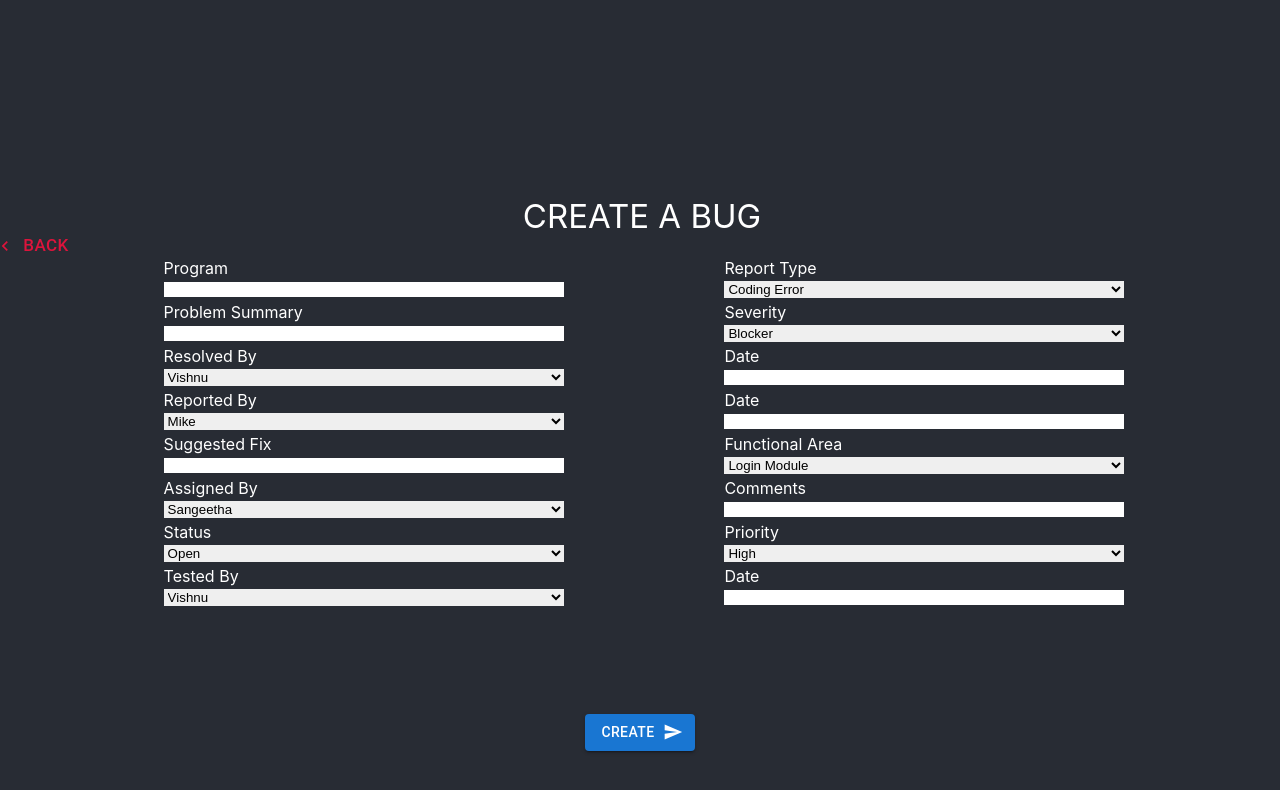
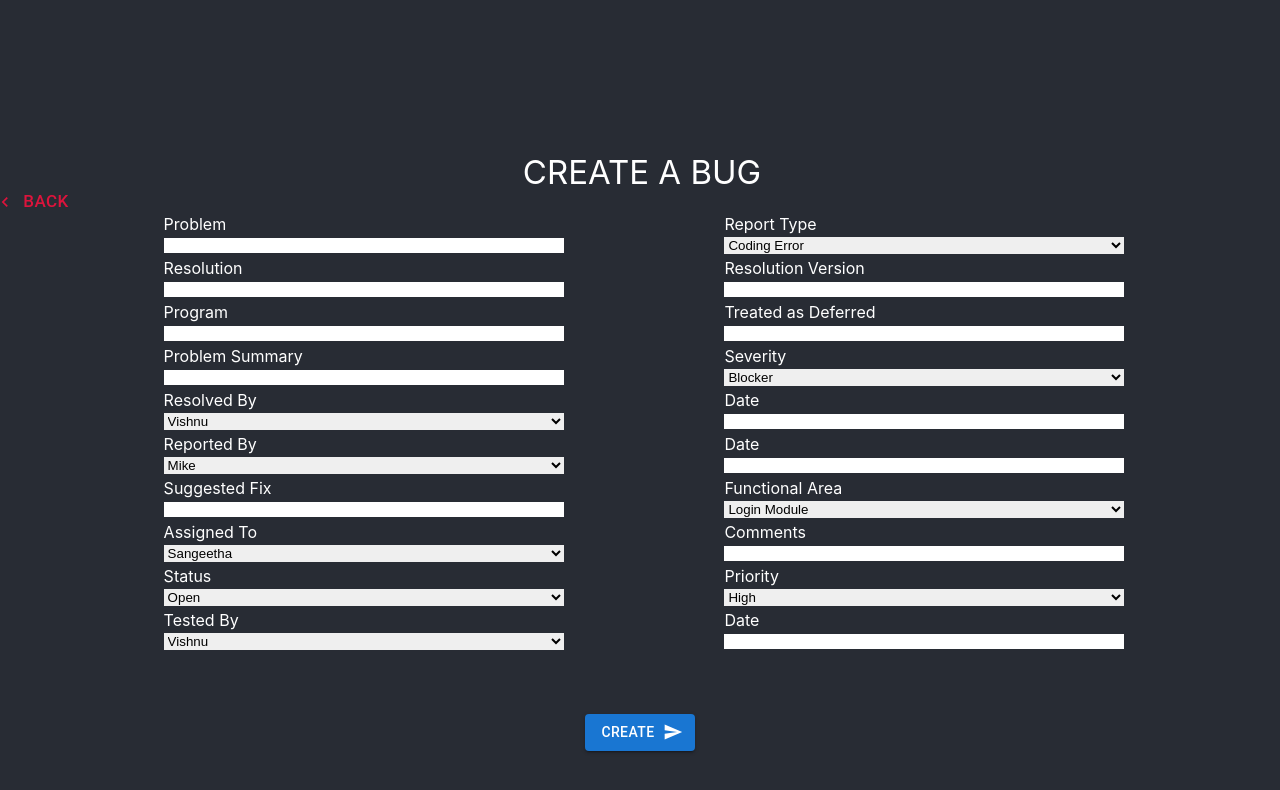
Before and after one commit to Vishnuvardhan27/BugHound, a React (Create React App) app: page /createBug in a window 1280 px wide. Shown: the top 790 px of the page. Built offline with nearby package versions, Linux system fonts and the light colour scheme.

Commit message:
added_fields

```diff
--- a/src/CreateBug.js
+++ b/src/CreateBug.js
@@ -7,6 +7,7 @@ import ReactDOM from 'react-dom/client';
 function CreateBug() {
     const [newBugDescription,setNewBugDescription] = useState("");
     const [newProgram,setNewProgram] = useState("");
+    const [newProblem,setNewProblem] = useState("");
     const [reporttype, setreporttype] = useState(["Coding Error", "Design Issue", "Suggestion", "Documentation", "Hardware", "Query"]);
     const [severity, setSeverity] = useState(["Blocker","Critical","Major","Minor"]);
     const [reported, setReported] = useState(["Mike","Namrata","Vishnu","Tharni"]);
@@ -16,13 +17,14 @@ function CreateBug() {
     const [priority, setPriority] = useState(["High","Moderate","Low"]);
     const [resolved, setResolved] = useState(["Vishnu","Tharni","Namrata"]);
     const [testedBy, setTestedBy] = useState(["Vishnu","Tharni","Namrata"]);
-
     const [comments,setComments] = useState([""]);
-    const [newProblem,setNewProblem] = useState("");
+    const [newResolution,setNewResolution] = useState("");
+    const [newResolution_v,setNewResolution_v] = useState("");
     const [newSuggested, setNewSuggested] = useState("");
     const [newReportedDate, setNewReportedDate] = useState("");
     const [newResolvedDate, setNewResolvedDate] = useState("");
-    const [newTestDate, setNewTestDate] = useState("")
+    const [newTestDate, setNewTestDate] = useState("");
+    const [newDeferred,setNewDeferred] = useState("");
 
 
 
@@ -79,14 +81,14 @@ function CreateBug() {
     <div className="flex flex-row max-width">
           <div className="flex-50 max-width">
             <div>
-              <label>Program</label>
+              <label>Problem</label>
             </div>
             <div>
               <input
                 className="inputButtons"
                 type="text"
-                value={newProgram}
-                onChange={(e) => setNewProgram(e.target.value)}
+                value={newProblem}
+                onChange={(e) => setNewProblem(e.target.value)}
               />
             </div>
           </div>
@@ -125,6 +127,64 @@ function CreateBug() {
             </div>
           </div>
         </div> */}
+        <div className="flex flex-row max-width">
+          <div className="flex-50 max-width">
+            <div>
+              <label>Resolution</label>
+            </div>
+            <div>
+              <input
+                className="inputButtons"
+                type="text"
+                value={newResolution}
+                onChange={(e) => setNewResolution(e.target.value)}
+              />
+            </div>
+          </div>
+          <div className=" inputSpace flex-50 max-width">
+            <div>
+              <label>Resolution Version</label>
+            </div>
+            <div>
+              <input
+                className="inputButtons"
+                type="text"
+                value={newResolution_v}
+                onChange={(e) => setNewResolution_v(e.target.value)}
+              />
+            </div>
+          </div>
+        </div>
+        <div className="flex flex-row max-width">
+          <div className="flex-50 max-width">
+            <div>
+              <label>Program</label>
+            </div>
+            <div>
+              <input
+                className="inputButtons"
+                type="text"
+                value={newProgram}
+                onChange={(e) => setNewProgram(e.target.value)}
+              />
+            </div>
+          </div>
+          <div className=" inputSpace flex-50 max-width">
+            <div>
+              <label>Treated as Deferred</label>
+            </div>
+            <div>
+              <input
+                className="inputButtons"
+                type="text"
+                value={newDeferred}
+                onChange={(e) => setNewDeferred(e.target.value)}
+              />
+            </div>
+          </div>
+        </div>
+
+
 
 
         <div className="flex flex-row max-width">
@@ -256,7 +316,7 @@ function CreateBug() {
         <div className="flex flex-row max-width">
           <div className="flex-50 max-width">
             <div>
-              <label>Assigned By</label>
+              <label>Assigned To</label>
             </div>
             <div>
               <select
```
